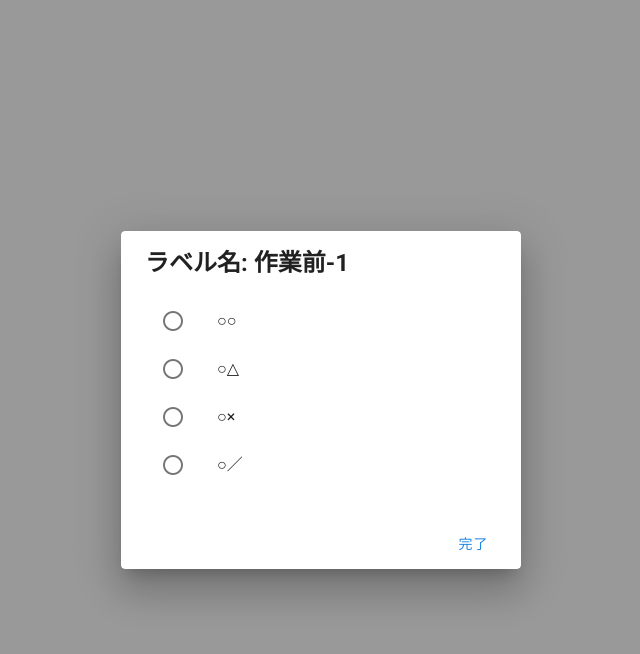
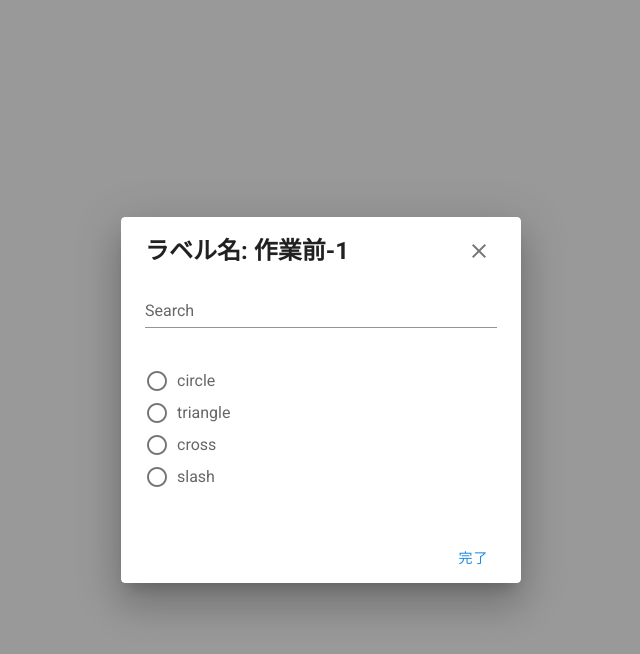
Before and after one commit to khanh-voyager/codeless_vuetify, a Nuxt app: page / in a window 1280 px wide. Both pictures are taken after a click on the button "OPEN POPUP". Shown: the top 654 px of the page, without its empty margins (319-959 px from the left). Built offline with nearby package versions, Linux system fonts and the light colour scheme.

Commit message:
update form popup

```diff
--- a/components/FormPopup.vue
+++ b/components/FormPopup.vue
@@ -3,24 +3,27 @@
     <v-card>
       <v-card-title>
         <span class="headline">ラベル名: 作業前-1</span>
+        <v-spacer></v-spacer>
+        <v-btn icon @click="closeDialog">
+          <v-icon>mdi-close</v-icon>
+        </v-btn>
       </v-card-title>
 
       <v-card-text>
-        <v-list>
-          <v-list-item v-for="(item, index) in items" :key="index">
-            <v-list-item-action>
-              <v-radio :value="item.value" v-model="selected" />
-            </v-list-item-action>
-            <v-list-item-content>
-              <v-list-item-title>{{ item.label }}</v-list-item-title>
-            </v-list-item-content>
-          </v-list-item>
-        </v-list>
-      </v-card-text>
+        <v-text-field
+          v-model="search"
+          label="Search"
+          clearable
+          @input="filterItems"
+        />
+        <v-radio-group v-model="radioGroup">
+            <v-radio v-for="(item, index) in filteredItems" :key="index" :label="item.label" :value="item.value"></v-radio>
+          </v-radio-group>
+        </v-card-text>
 
       <v-card-actions>
         <v-spacer></v-spacer>
-        <v-btn color="blue darken-1" text @click="dialog = false">完了</v-btn>
+        <v-btn color="blue darken-1" text @click="closeDialog">完了</v-btn>
       </v-card-actions>
     </v-card>
   </v-dialog>
@@ -32,13 +35,32 @@ export default {
     return {
       dialog: true,
       selected: null,
+      search: '',
+      filteredItems: [
+        { label: 'circle', value: 'circle' },
+        { label: 'triangle', value: 'triangle' },
+        { label: 'cross', value: 'cross' },
+        { label: 'slash', value: 'slash' },
+      ],
       items: [
-        { label: '○○', value: 'circle' },
-        { label: '○△', value: 'triangle' },
-        { label: '○×', value: 'cross' },
-        { label: '○／', value: 'slash' },
+        { label: 'circle', value: 'circle' },
+        { label: 'triangle', value: 'triangle' },
+        { label: 'cross', value: 'cross' },
+        { label: 'slash', value: 'slash' },
       ],
     };
+  },
+  methods: {
+    closeDialog() {
+      this.dialog = false;
+      this.$emit('closePopup');
+    },
+    filterItems() {
+      const searchLower = this.search.toLowerCase();
+      this.filteredItems = this.items.filter(item =>
+        item.label.toLowerCase().includes(searchLower)
+      );
+    },
   },
 };
 </script>
--- a/nuxt.config.js
+++ b/nuxt.config.js
@@ -2,6 +2,12 @@
 export default {
   buildModules: ["@nuxtjs/vuetify"],
   modules: ["@nuxtjs/vuetify"],
+  vue: {
+    config: {
+      devtools: true,
+      productionTip: false,
+    },
+  },
   vuetify: {
     /* Vuetify options */
     theme: {
--- a/pages/index.vue
+++ b/pages/index.vue
@@ -1,7 +1,7 @@
 <template>
     <div id="MainPage">
       <v-btn color="primary" @click="showPopup = true">Open Popup</v-btn>
-      <FormPopup v-if="showPopup" @close="showPopup = false" />
+      <FormPopup v-if="showPopup" @closePopup="showPopup = false" />
     </div>
   </template>
 
@@ -10,7 +10,7 @@
 
   export default {
     components: {
-        FormPopup,
+      FormPopup,
     },
     data() {
       return {
```
